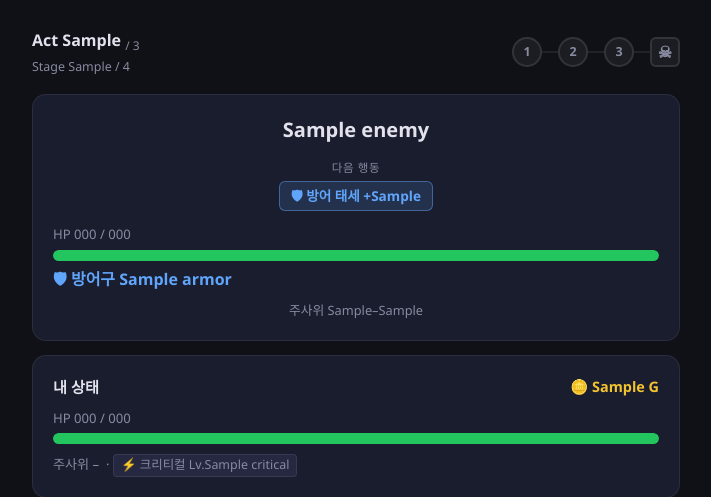
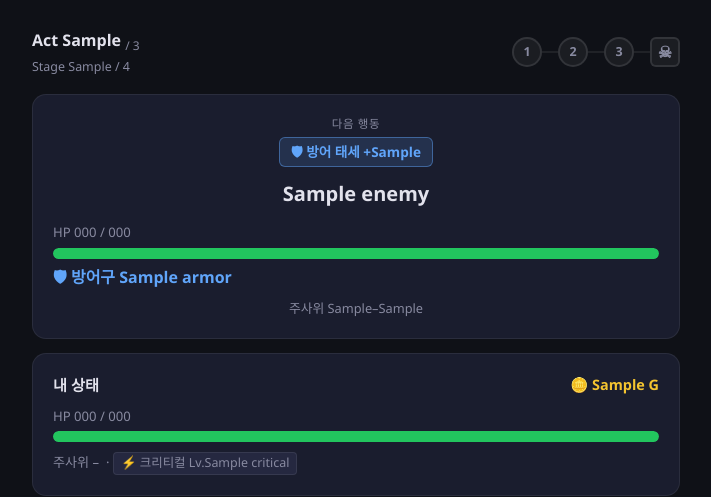
Before and after one commit to RyuHawon/Numberismatter, a Django app: template templates/game/battle.html in a window 1280 px wide. Shown: the part 47-544 px from the top of the page, without its empty margins (284-995 px from the left). Run offline with Django 5.2, Linux system fonts and the light colour scheme; the template is opened without the code that fills it: most values are stand-ins (such as "Sample title", 1, 10 or a date in 2020).

Commit message:
적 인텐트 표시를 몬스터 이미지 바로 위로 이동
Co-Authored-By: Claude Opus 4.8 <noreply@anthropic.com>

```diff
--- a/templates/game/battle.html
+++ b/templates/game/battle.html
@@ -31,18 +31,9 @@
 {# ── 적 패널 ── #}
 {% if run.enemy %}
 <div class="card" style="text-align:center;">
-    {% if run.enemy.image %}
-    <img src="{% static run.enemy.image %}" alt="{{ run.enemy.name }}" class="enemy-image">
-    {% endif %}
-
-    <p style="margin-bottom:14px;">
-        <span class="enemy-name">{{ run.enemy.name }}</span>
-        {% if run.enemy.is_boss %}<span class="boss-badge">BOSS</span>{% endif %}
-    </p>
-
-    {# 적 인텐트 텔레그래프 — 다음 턴 무엇을 할지 미리 표시 #}
+    {# 적 인텐트 텔레그래프 — 몬스터 이미지 바로 위에 미리 표시 #}
     {% if run.enemy.intent %}
-    <p style="margin-bottom:14px;">
+    <p style="margin-bottom:12px;">
         <span class="intent-label">다음 행동</span>
         {% if run.enemy.intent.type == "attack" %}
         <span class="intent-badge intent-attack">
@@ -53,6 +44,15 @@
         {% endif %}
     </p>
     {% endif %}
+
+    {% if run.enemy.image %}
+    <img src="{% static run.enemy.image %}" alt="{{ run.enemy.name }}" class="enemy-image">
+    {% endif %}
+
+    <p style="margin-bottom:14px;">
+        <span class="enemy-name">{{ run.enemy.name }}</span>
+        {% if run.enemy.is_boss %}<span class="boss-badge">BOSS</span>{% endif %}
+    </p>
 
     {% widthratio run.enemy.hp run.enemy.max_hp 100 as enemy_hp_pct %}
     <div style="text-align:left;">
```
